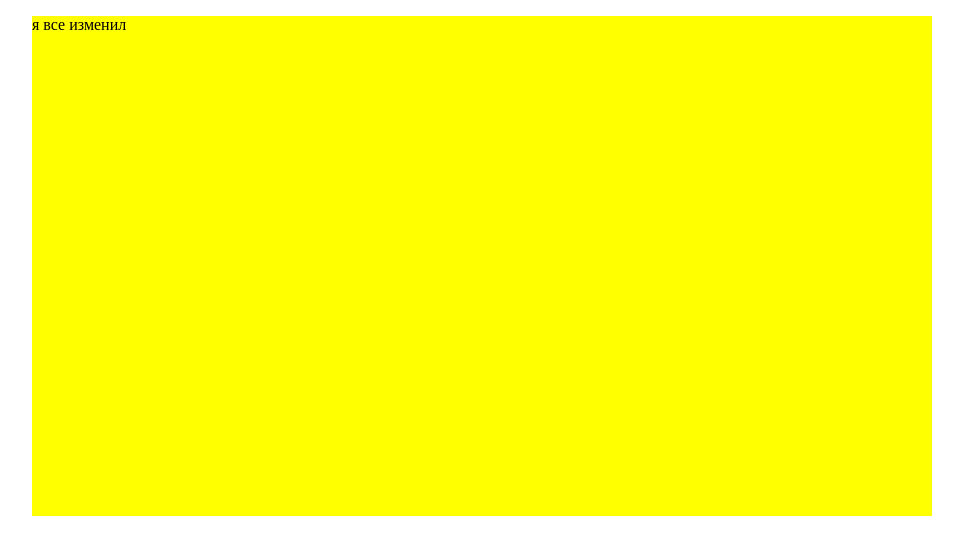
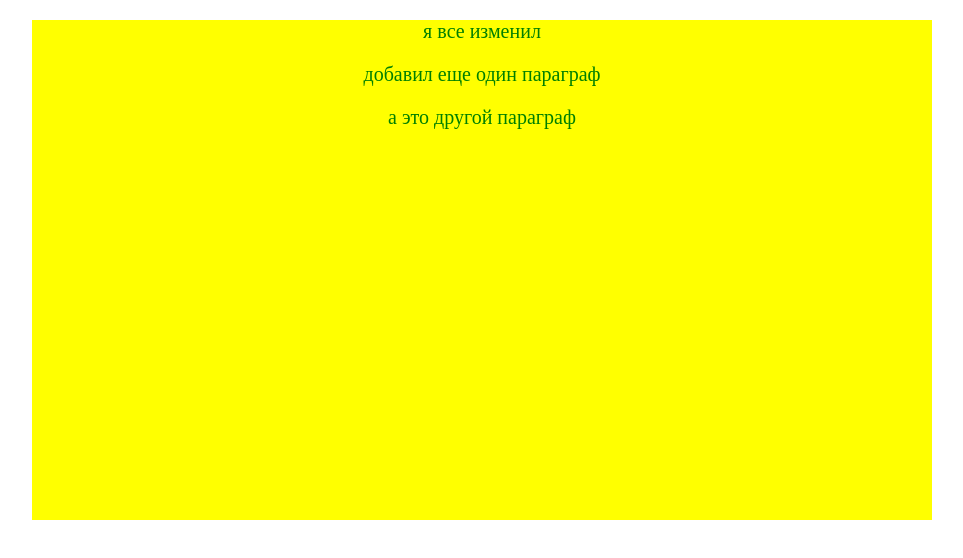
Before and after one commit to parlament08/site, a plain HTML site: page index.html in a window 1280 px wide. Shown: the whole page, without its empty margins (158-1121 px from the left). Drawn offline with Linux system fonts and the light colour scheme.

Commit message:
add some <p>

```diff
--- a/index.html
+++ b/index.html
@@ -8,6 +8,8 @@
 <body>
     <div>
        <p>я все изменил</p>
+        <p>добавил еще один параграф</p>
+        <p>а это другой параграф</p>
     </div>
 </body>
 </html>
--- a/styles.css
+++ b/styles.css
@@ -4,12 +4,8 @@ div {
     height: 500px;
     margin: 0 auto;
 }
-h1 {
-    color: red;
+p {
+    color: green;
+    text-align: center;
+    font-size: 20px;
 }
-h2 {
-    color: green;
-}
-h3 {
-    color:blue;
-}
```
